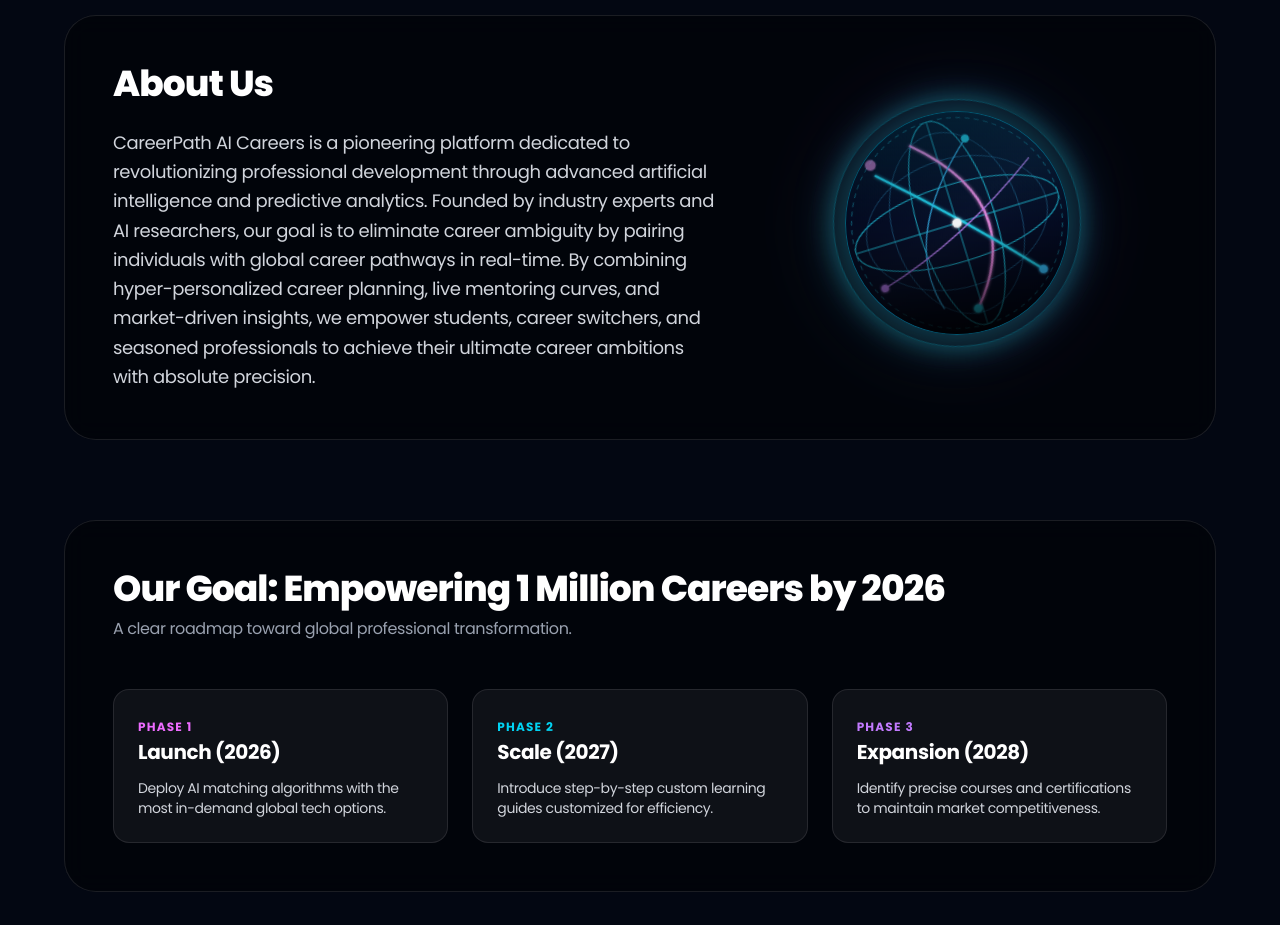
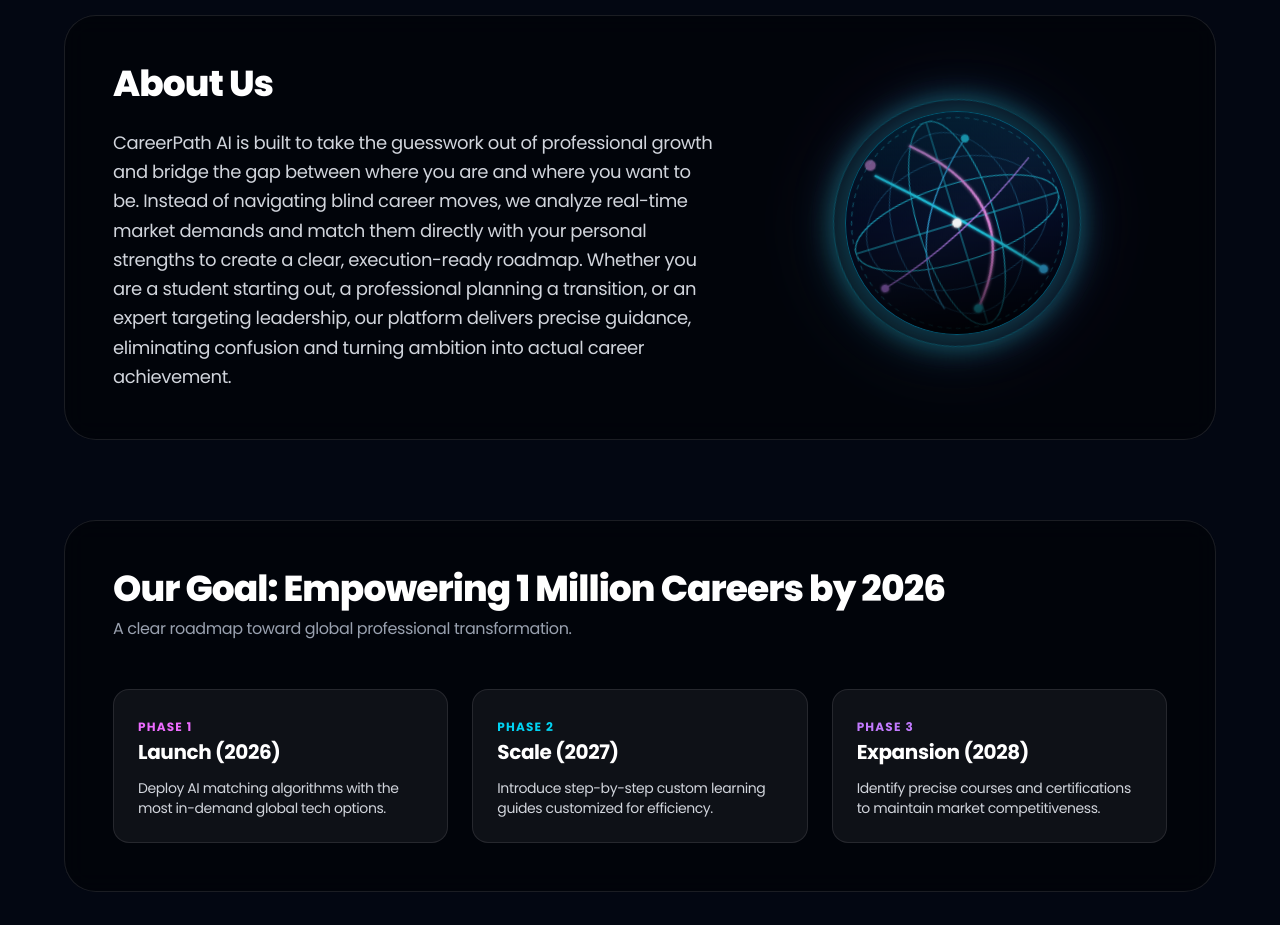
Before and after one commit to ubaidur-dev/careerpath-ai, a React (Vite) app: page / in a window 1280 px wide. Shown: the part 1080-2005 px from the top of the page. Built offline with nearby package versions, Linux system fonts and the light colour scheme.

Commit message:
Revise About Us section for clarity and impact.
Updated the description of CareerPath AI to clarify its purpose and offerings.

```diff
--- a/src/components/LandingPage.jsx
+++ b/src/components/LandingPage.jsx
@@ -196,7 +196,7 @@
             <div className="lg:col-span-7 space-y-6">
               <h2 className="text-3xl sm:text-4xl font-extrabold tracking-tight text-white">About Us</h2>
               <p className="text-gray-300 text-base sm:text-lg leading-relaxed">
-                CareerPath AI Careers is a pioneering platform dedicated to revolutionizing professional development through advanced artificial intelligence and predictive analytics. Founded by industry experts and AI researchers, our goal is to eliminate career ambiguity by pairing individuals with global career pathways in real-time. By combining hyper-personalized career planning, live mentoring curves, and market-driven insights, we empower students, career switchers, and seasoned professionals to achieve their ultimate career ambitions with absolute precision.
+                CareerPath AI is built to take the guesswork out of professional growth and bridge the gap between where you are and where you want to be. Instead of navigating blind career moves, we analyze real-time market demands and match them directly with your personal strengths to create a clear, execution-ready roadmap. Whether you are a student starting out, a professional planning a transition, or an expert targeting leadership, our platform delivers precise guidance, eliminating confusion and turning ambition into actual career achievement.
               </p>
             </div>
 
```
